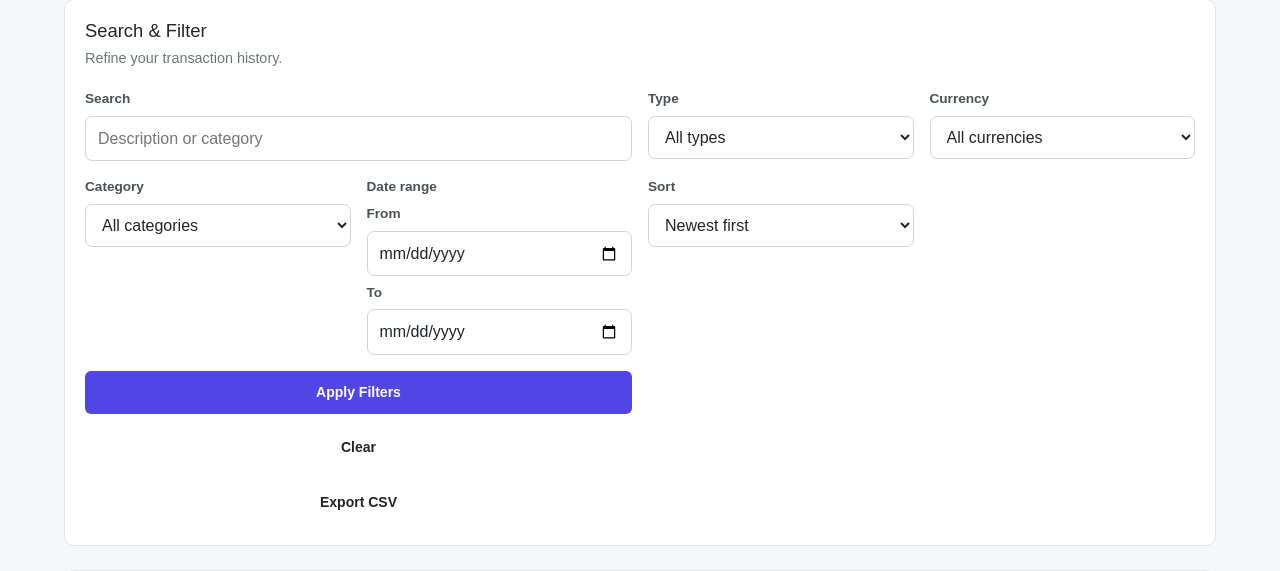
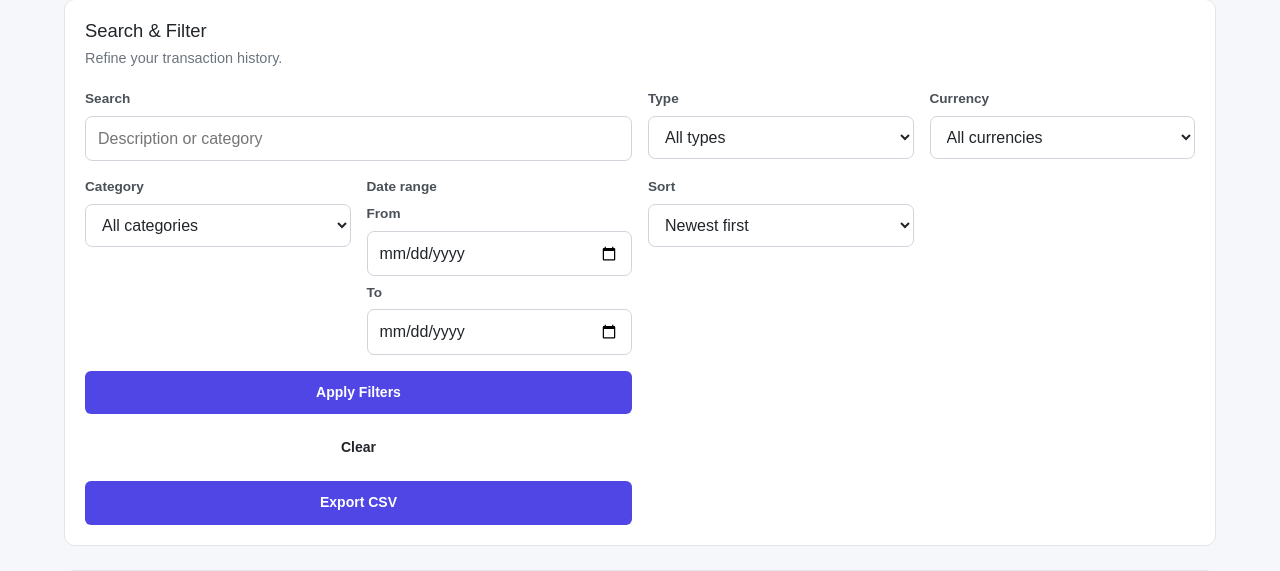
Before and after one commit to jubbyshonhayi/personal_finance_manager, a Flask app: template templates/transactions/transactions.html in a window 1280 px wide. Shown: the part 237-808 px from the top of the page. Run offline with Flask 3, Linux system fonts and the light colour scheme; the template is opened without the code that fills it, so the values that code supplies are empty; some libraries are stand-ins or nearby versions.

Commit message:
Highlight CSV export action

```diff
--- a/templates/transactions/transactions.html
+++ b/templates/transactions/transactions.html
@@ -271,7 +271,7 @@
                             end_date=filters.end_date,
                             sort=filters.sort
                         ) }}"
-                        class="button button-secondary"
+                        class="button button-primary"
                     >
                         Export CSV
                     </a>
```
